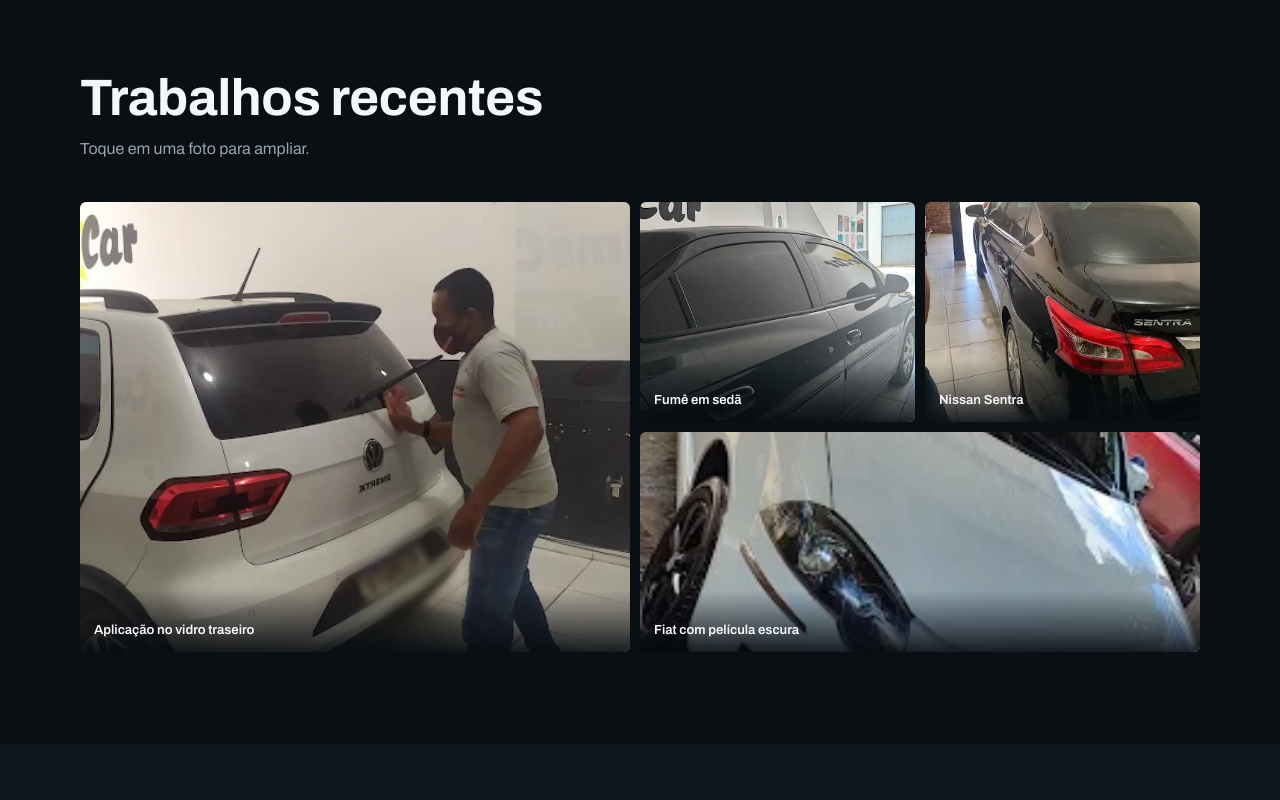
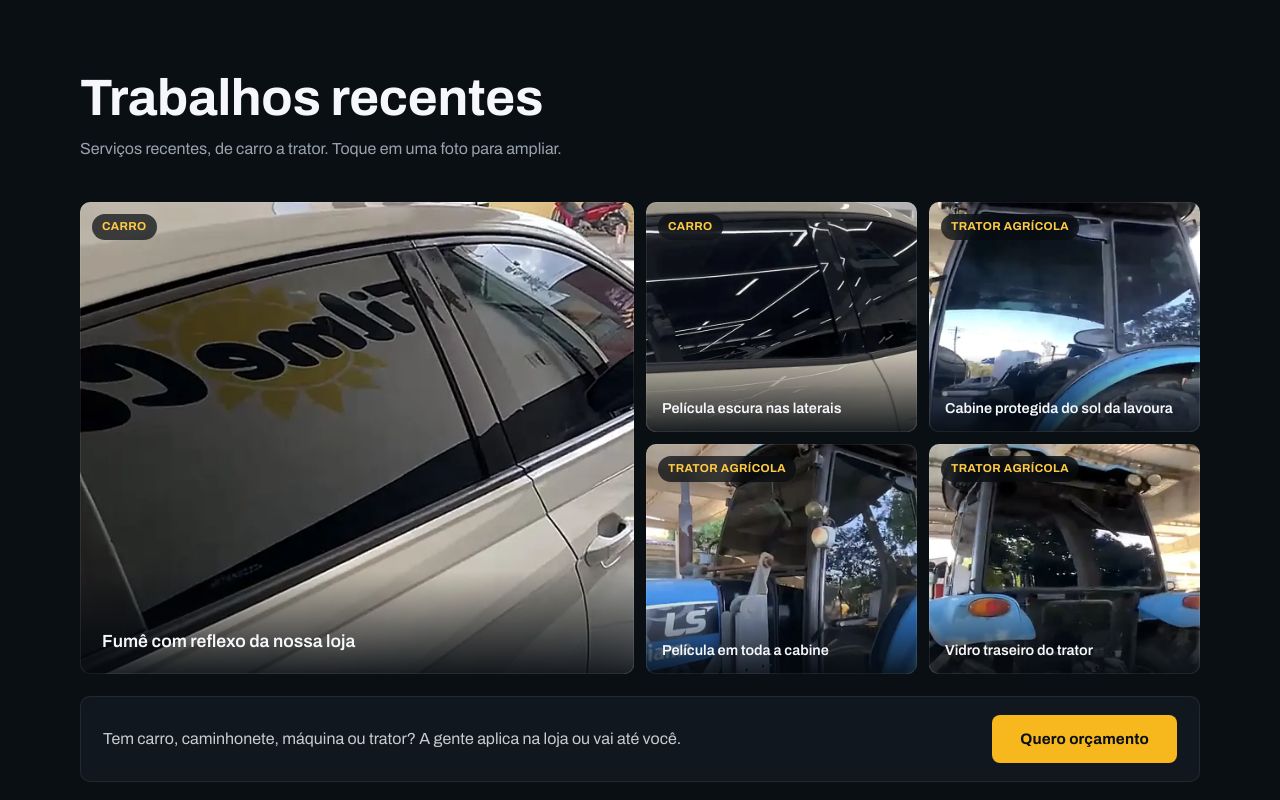
Before and after one commit to thiagocalheiram-commits/filme-car-site, a plain HTML site: page index.html in a window 1280 px wide. Shown: the part 7540-8340 px from the top of the page. Drawn offline with Linux system fonts and the light colour scheme.

Commit message:
Trabalhos recentes: fotos novas (carros e trator), mosaico com etiquetas e ampliação em alta
Co-Authored-By: Claude Opus 5.5 <noreply@anthropic.com>
Claude-Session: https://claude.ai/code/session_01TMUnECF6vfKrfbb37JFFEc

```diff
--- a/index.html
+++ b/index.html
@@ -966,13 +966,38 @@
   <div class="container">
     <div class="section-head">
       <h2 class="section-title">Trabalhos recentes</h2>
-      <p class="section-subtitle">Toque em uma foto para ampliar.</p>
+      <p class="section-subtitle">Serviços recentes, de carro a trator. Toque em uma foto para ampliar.</p>
     </div>
-    <div class="gallery-grid">
-      <button class="gallery-item" data-index="0"><img src="images/servico-1.webp" alt="Aplicação de película automotiva na Filme Car" loading="lazy"><span class="gallery-cap">Aplicação no vidro traseiro</span></button>
-      <button class="gallery-item" data-index="1"><img src="images/servico-2.webp" alt="Carro preto com película fumê" loading="lazy"><span class="gallery-cap">Fumê em sedã</span></button>
-      <button class="gallery-item" data-index="2"><img src="images/servico-3.webp" alt="Nissan Sentra com película Filme Car" loading="lazy"><span class="gallery-cap">Nissan Sentra</span></button>
-      <button class="gallery-item" data-index="3"><img src="images/servico-4.webp" alt="Fiat branco com película Filme Car" loading="lazy"><span class="gallery-cap">Fiat com película escura</span></button>
+    <div class="gallery-grid gallery-recentes">
+      <button class="gallery-item" data-index="0" data-full="images/trab-carro-logo.webp" data-cap="Carro: Fumê com reflexo da nossa loja">
+        <img src="images/trab-carro-logo-p.webp" alt="Sedã branco com película fumê nas laterais, refletindo o logo da Filme Car na parede" loading="lazy" decoding="async" style="object-position:50% 40%">
+        <span class="gallery-tag">Carro</span>
+        <span class="gallery-cap">Fumê com reflexo da nossa loja</span>
+      </button>
+      <button class="gallery-item" data-index="1" data-full="images/trab-carro-lateral.webp" data-cap="Carro: Película escura nas laterais">
+        <img src="images/trab-carro-lateral-p.webp" alt="Sedã claro com película escura aplicada nas janelas laterais" loading="lazy" decoding="async" style="object-position:50% 35%">
+        <span class="gallery-tag">Carro</span>
+        <span class="gallery-cap">Película escura nas laterais</span>
+      </button>
+      <button class="gallery-item" data-index="2" data-full="images/trab-trator-cabine.webp" data-cap="Trator agrícola: Cabine protegida do sol da lavoura">
+        <img src="images/trab-trator-cabine-p.webp" alt="Cabine de trator LS azul com película nos vidros laterais" loading="lazy" decoding="async" style="object-position:50% 35%">
+        <span class="gallery-tag">Trator agrícola</span>
+        <span class="gallery-cap">Cabine protegida do sol da lavoura</span>
+      </button>
+      <button class="gallery-item" data-index="3" data-full="images/trab-trator-frente.webp" data-cap="Trator agrícola: Película em toda a cabine">
+        <img src="images/trab-trator-frente-p.webp" alt="Trator LS azul visto de frente com película nos vidros da cabine" loading="lazy" decoding="async" style="object-position:50% 30%">
+        <span class="gallery-tag">Trator agrícola</span>
+        <span class="gallery-cap">Película em toda a cabine</span>
+      </button>
+      <button class="gallery-item" data-index="4" data-full="images/trab-trator-traseira.webp" data-cap="Trator agrícola: Vidro traseiro do trator">
+        <img src="images/trab-trator-traseira-p.webp" alt="Vidro traseiro de trator LS com película aplicada" loading="lazy" decoding="async" style="object-position:50% 40%">
+        <span class="gallery-tag">Trator agrícola</span>
+        <span class="gallery-cap">Vidro traseiro do trator</span>
+      </button>
+    </div>
+    <div class="gallery-foot">
+      <p>Tem carro, caminhonete, máquina ou trator? A gente aplica na loja ou vai até você.</p>
+      <a data-orc="" href="https://wa.me/5573991091547?text=Ol%C3%A1%2C%20Filme%20Car%21%20Vi%20os%20trabalhos%20recentes%20no%20site%20e%20quero%20um%20or%C3%A7amento.%0AO%20ve%C3%ADculo%20%C3%A9%3A%20" class="btn btn-primary" target="_blank" rel="noopener">Quero orçamento</a>
     </div>
   </div>
 </section>
--- a/script.js
+++ b/script.js
@@ -66,10 +66,11 @@ let lastFocus = null;
 
 function show(i) {
   current = (i + items.length) % items.length;
-  const img = items[current].querySelector('img');
-  lbImg.src = img.src;
+  const it = items[current];
+  const img = it.querySelector('img');
+  lbImg.src = it.dataset.full || img.src;
   lbImg.alt = img.alt;
-  lbCap.textContent = items[current].querySelector('.gallery-cap')?.textContent || '';
+  lbCap.textContent = it.dataset.cap || it.querySelector('.gallery-cap')?.textContent || '';
 }
 
 function openLightbox(i) {
--- a/styles.css
+++ b/styles.css
@@ -1145,3 +1145,37 @@ body { line-height: 1.55; }
 .hero-photo picture { display: block; border-radius: 9px; overflow: hidden; box-shadow: inset 0 0 0 1px rgba(255,255,255,0.12); }
 .hero-photo img { display: block; width: 100%; aspect-ratio: 5 / 4; height: auto; object-fit: cover; object-position: 50% 14%; border-radius: 9px; }
 @media (min-width: 921px) { .hero-media { align-self: start; padding-top: 64px; } }
+
+/* Trabalhos recentes: mosaico com foto de destaque, etiqueta do tipo de veículo e legenda */
+.gallery-recentes { grid-template-columns: repeat(4, 1fr); grid-auto-rows: 230px; gap: 12px; }
+.gallery-recentes .gallery-item { border-radius: 10px; aspect-ratio: auto; grid-row: auto; grid-column: auto; }
+.gallery-recentes .gallery-item:first-child { grid-column: span 2; grid-row: span 2; }
+.gallery-recentes .gallery-item::after {
+  content: ""; position: absolute; inset: 0; border-radius: inherit; pointer-events: none;
+  box-shadow: inset 0 0 0 1px rgba(255,255,255,0.08); transition: box-shadow .25s;
+}
+.gallery-recentes .gallery-item:hover::after, .gallery-recentes .gallery-item:focus-visible::after { box-shadow: inset 0 0 0 2px var(--gold); }
+.gallery-tag {
+  position: absolute; top: 12px; left: 12px; z-index: 1;
+  padding: 4px 10px; border-radius: 999px;
+  background: rgba(8,12,16,0.72); -webkit-backdrop-filter: blur(6px); backdrop-filter: blur(6px);
+  color: var(--gold-light); font-size: 0.72rem; font-weight: 700; letter-spacing: .4px; text-transform: uppercase;
+}
+.gallery-recentes .gallery-cap { padding: 44px 16px 14px; font-size: 0.9rem; line-height: 1.3; }
+.gallery-recentes .gallery-item:first-child .gallery-cap { font-size: 1.1rem; padding: 60px 22px 20px; }
+.gallery-foot {
+  display: flex; align-items: center; justify-content: space-between; gap: 16px 24px; flex-wrap: wrap;
+  margin-top: 22px; padding: 18px 22px; border: 1px solid var(--line); border-radius: 10px; background: var(--navy-900);
+}
+.gallery-foot p { color: var(--silver); margin: 0; }
+@media (max-width: 920px) {
+  .gallery-recentes { grid-template-columns: 1fr 1fr; grid-auto-rows: 170px; }
+  .gallery-recentes .gallery-item:first-child { grid-column: span 2; grid-row: span 2; }
+}
+@media (max-width: 640px) {
+  .gallery-recentes { grid-auto-rows: 150px; gap: 8px; }
+  .gallery-recentes .gallery-cap { font-size: 0.8rem; padding: 34px 10px 10px; }
+  .gallery-tag { top: 8px; left: 8px; font-size: 0.64rem; padding: 3px 8px; }
+  .gallery-foot { flex-direction: column; align-items: stretch; text-align: center; }
+  .gallery-foot .btn { width: 100%; }
+}
```
Also changed, not shown: images/trab-carro-lateral-p.webp (added), images/trab-carro-lateral.webp (added), images/trab-carro-logo-p.webp (added), images/trab-carro-logo.webp (added), images/trab-trator-cabine-p.webp (added), images/trab-trator-cabine.webp (added), images/trab-trator-frente-p.webp (added), images/trab-trator-frente.webp (added), images/trab-trator-traseira-p.webp (added), images/trab-trator-traseira.webp (added).
